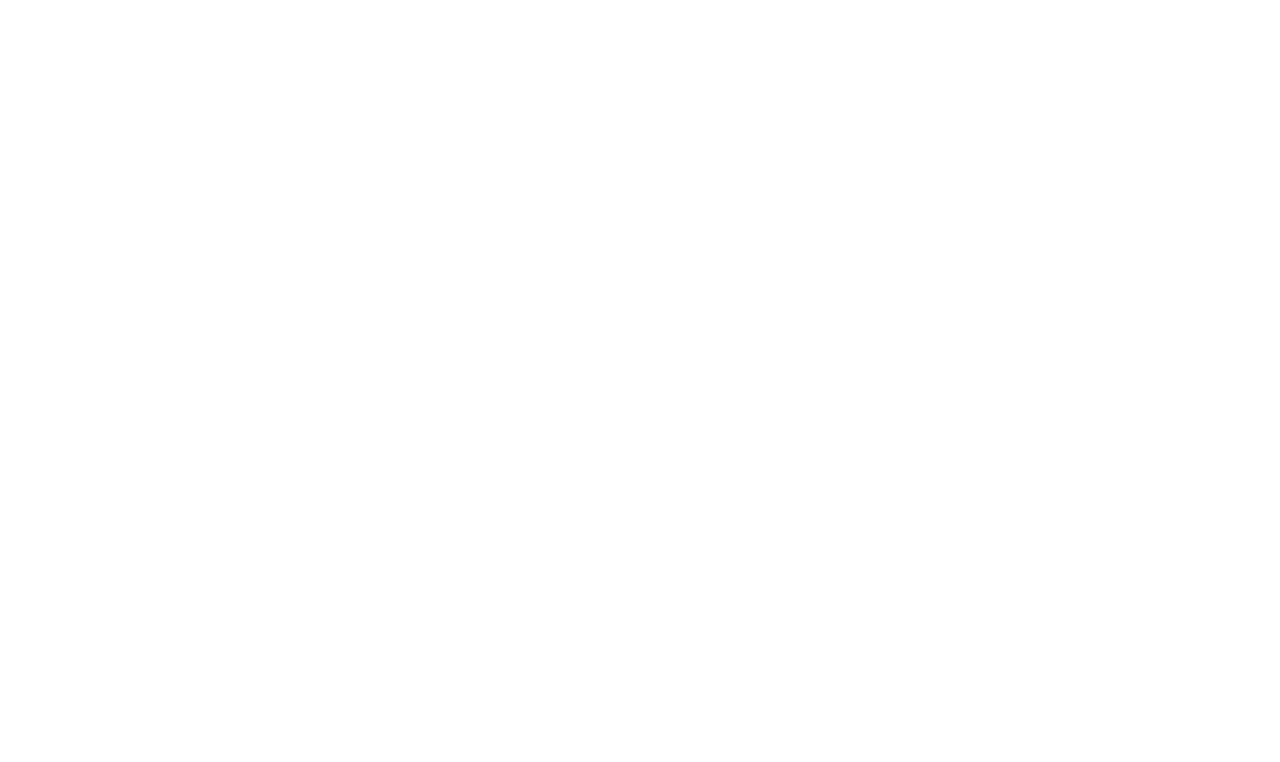
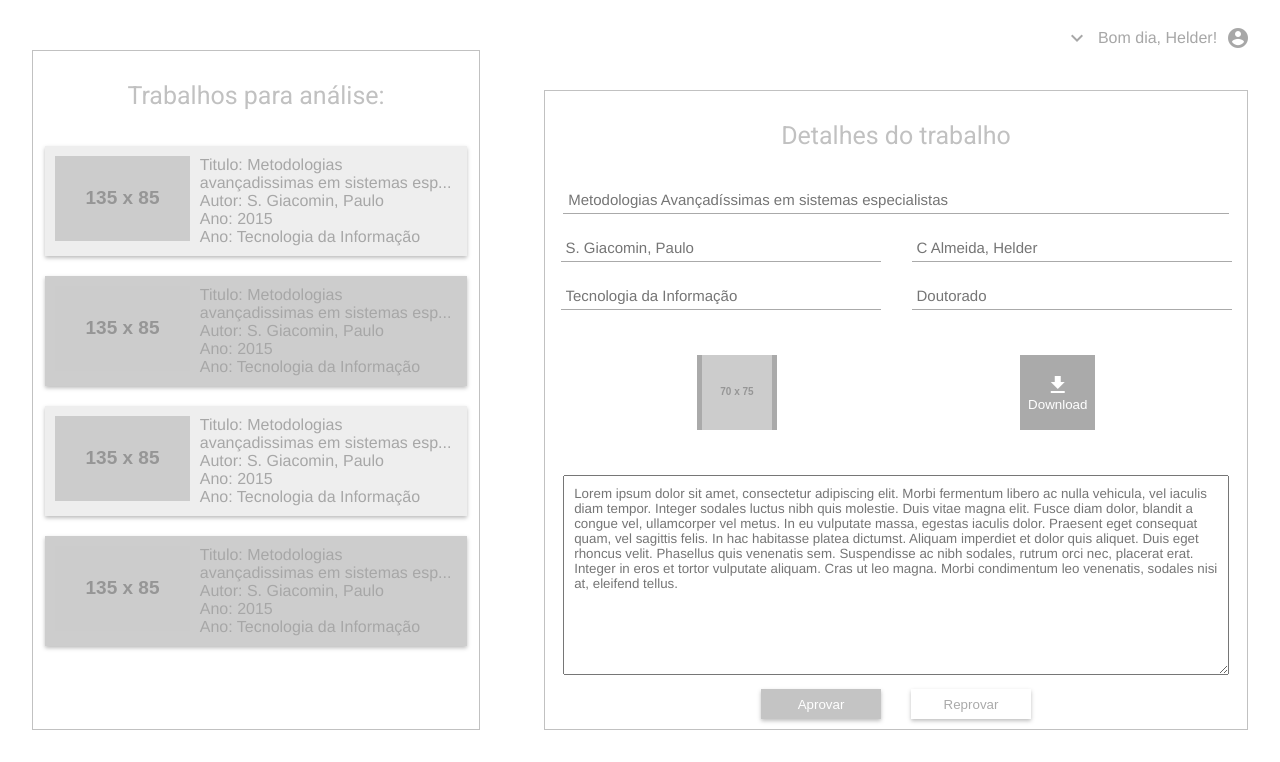
Before and after one commit to akelesis/swat, a Vue app: page /dashboardcoordination in a window 1280 px wide. Shown: the top 762 px of the page. Built offline with nearby package versions, Linux system fonts and the light colour scheme.

Commit message:
Implementação do dashboard da coordenação

```diff
--- a/src/components/SearchBar.vue
+++ b/src/components/SearchBar.vue
@@ -2,7 +2,7 @@
   <section class="search-container">
       <div class="search-bar-group">
         <input type="text" v-model="search" class="seach-input" placeholder="Digite sua pesquisa">
-        <button class="search-btn"><i class="material-icons">search</i></button>
+        <button @click="redirectToResult" class="search-btn"><i class="material-icons">search</i></button>
       </div>
 
       <div class="filters-container">
@@ -32,6 +32,11 @@
         return {
             search: "",
             checked: ""
+        }
+    },
+    methods: {
+        redirectToResult() {
+            this.$router.push("/search-result")
         }
     }
 }
--- a/src/router/index.js
+++ b/src/router/index.js
@@ -3,6 +3,7 @@
 import Home from '../views/Home.vue'
 import Login from '../views/Login.vue'
 import DashboardTeacher from '../views/DashboardTeacher.vue'
+import DashboardCoordination from '../views/DashboardCoordination'
 
 Vue.use(VueRouter)
 
@@ -15,9 +16,6 @@
   {
     path: '/search-result',
     name: 'SearchResult',
-    // route level code-splitting
-    // this generates a separate chunk (about.[hash].js) for this route
-    // which is lazy-loaded when the route is visited.
     component: () => import(/* webpackChunkName: "about" */ '../views/SearchResult')
   },
   {
@@ -33,10 +31,12 @@
   {
     path: '/article-details',
     name: 'ArticleDetails',
-    // route level code-splitting
-    // this generates a separate chunk (about.[hash].js) for this route
-    // which is lazy-loaded when the route is visited.
     component: () => import(/* webpackChunkName: "about" */ '../views/ArticleDetails')
+  },
+  {
+    path: '/dashboardcoordination',
+    name: 'DashboardCoordination',
+    component: DashboardCoordination
   }
 ]
 
--- /dev/null
+++ b/src/views/DashboardCoordination.vue
@@ -0,0 +1,202 @@
+<template>
+  <div class="dashboard-coordination">
+		<Header/>
+		<section class="dashboard-coordination-first-section">
+			<h2>Trabalhos para análise:</h2>
+			<div class="first-section-results">
+				<ResultCard />
+				<ResultCard />
+				<ResultCard />
+				<ResultCard />
+			</div>
+		</section>
+		<section class="dashboard-coordination-second-section">
+			<h2>Detalhes do trabalho</h2>
+			<input type="text" placeholder="Metodologias Avançadíssimas em sistemas especialistas">
+			<div class="dashboard-coordination-input">
+				<input type="text" placeholder="S. Giacomin, Paulo">
+				<input type="text" placeholder="C Almeida, Helder">
+			</div>
+			<div class="dashboard-coordination-input">
+				<input type="text" placeholder="Tecnologia da Informação">
+				<input type="text" placeholder="Doutorado">
+			</div>
+			<div class="dashboard-coordination-middle-container">
+				<div class="middle-img-container">
+					<img src="https://via.placeholder.com/70x75/DDDDDD/000000/?text=CAPA" alt="">
+				</div>
+				<button><i class="material-icons">download</i>Download</button>
+			</div>
+			<textarea placeholder="Lorem ipsum dolor sit amet, consectetur adipiscing elit. Morbi fermentum libero ac nulla vehicula, vel iaculis diam tempor. Integer sodales luctus nibh quis molestie. Duis vitae magna elit. Fusce diam dolor, blandit a congue vel, ullamcorper vel metus. In eu vulputate massa, egestas iaculis dolor. Praesent eget consequat quam, vel sagittis felis. In hac habitasse platea dictumst. Aliquam imperdiet et dolor quis aliquet. Duis eget rhoncus velit. Phasellus quis venenatis sem. Suspendisse ac nibh sodales, rutrum orci nec, placerat erat. Integer in eros et tortor vulputate aliquam. Cras ut leo magna. Morbi condimentum leo venenatis, sodales nisi at, eleifend tellus."/>
+			<div class="dashboard-coordination-button-container">
+				<button class="approve">Aprovar</button>
+				<button class="reprove">Reprovar</button>
+			</div>
+		</section>
+  </div>
+</template>
+
+<script>
+import Header from '../components/Header';
+import ResultCard from '../components/ResultCard';
+export default {
+	name: "DashboardCoordination",
+	components: {
+		Header,
+		ResultCard,
+	},
+}
+</script>
+
+<style>
+.dashboard-coordination{
+	display: flex;
+    flex-wrap: wrap;
+    justify-content: space-around;
+}
+
+.dashboard-coordination-first-section{
+	width: 35vw;
+	height: 680px;
+
+	border: 1px solid #C1C1C1;
+}
+
+.dashboard-coordination-first-section h2{
+	width: 100%;
+	height: 55px;
+	margin-top: 20px;
+	padding-top: 10px;
+
+	color: #C1C1C1;
+	font-family: "Roboto", sans-serif;
+	font-size: 25px;
+	font-weight: 400;
+}
+
+.first-section-results{
+	display: flex;
+	flex-direction: column;
+	align-items: center;
+
+	margin-top: 20px;
+}
+
+.first-section-results .result-card {
+	width: 33vw;
+}
+
+.first-section-results .result-card:nth-of-type(even){
+	background: #CDCDCD;
+}
+
+.dashboard-coordination-second-section{
+	width: 55vw;
+	height: 640px;
+
+	align-self: flex-end;
+	border: 1px solid #C1C1C1;
+}
+
+.dashboard-coordination-second-section h2{
+	width: 100%;
+	height: 55px;
+	margin-top: 20px;
+	padding-top: 10px;
+
+	color: #C1C1C1;
+	font-family: "Roboto", sans-serif;
+	font-size: 25px;
+	font-weight: 400;
+}
+
+.dashboard-coordination-second-section input{
+	border: none;
+    border-bottom: 1px solid #aaaaaa;
+    outline: none;
+
+	width: 52vw;
+	margin-top: 20px;
+    padding: 5px;
+    font-size: 15px;
+    color: #aaaaaa;
+}
+
+.dashboard-coordination-input input{
+	width: 25vw;
+}
+
+.dashboard-coordination-input{
+	display: flex;
+	justify-content: space-around;
+}
+
+.dashboard-coordination-middle-container{
+	display: flex;
+	justify-content: space-around;
+	margin: 45px 30px;
+}
+
+.middle-img-container{
+	display: flex;
+	justify-content: center;
+	align-items: center;
+	width: 80px;
+	background: #AAAAAA;
+}
+
+.dashboard-coordination-middle-container button{
+	display: flex;
+	flex-direction: column;
+	align-items: center;
+	justify-content: center;
+	height: 75px;
+	width: 75px;
+
+	background: #AAAAAA;
+	color: #FFFFFF;
+	border: none;
+}
+
+.dashboard-coordination-middle-container button:hover{
+	cursor: pointer;
+	filter: brightness(95%);
+}
+
+.dashboard-coordination-second-section textarea{
+	width: 52vw;
+	height: 200px;
+	margin: 0px 10px;
+	padding: 10px;
+}
+
+.dashboard-coordination-button-container{
+	display: flex;
+	justify-content: center;
+	align-items: center;
+	margin: 10px 0px;
+}
+
+.dashboard-coordination-button-container button{
+	margin: 0px 15px;
+	width: 120px;
+	height: 30px;
+	border: 0;
+	box-shadow: 0px 2px 4px rgba(0, 0, 0, 0.25);
+}
+
+.dashboard-coordination-button-container button:hover{
+	filter: brightness(95%);
+	cursor: pointer;
+}
+
+.dashboard-coordination-button-container .approve{
+	background-color: #c4c4c4;
+    color: #fff;
+}
+
+.dashboard-coordination-button-container .reprove{
+	background-color: #fff;
+    color: #aaaaaa;
+}
+</style>
--- a/src/views/Home.vue
+++ b/src/views/Home.vue
@@ -1,6 +1,6 @@
 <template>
   <div class="home">
-    <button class="login-btn">Login</button>
+    <button @click="redirectToLogin" class="login-btn">Login</button>
     <center class="content-group">
       <WelcomeLogo />
       <SearchBar />
@@ -38,7 +38,6 @@
 </style>
 
 <script>
-// @ is an alias to /src
 import WelcomeLogo from '../components/WelcomeLogo.vue';
 import SearchBar from '../components/SearchBar.vue';
 export default {
@@ -46,6 +45,11 @@
   components: {
     WelcomeLogo,
     SearchBar,
+  },
+  methods: {
+    redirectToLogin() {
+        this.$router.push("/login")
+    },
   }
 }
 </script>
```
